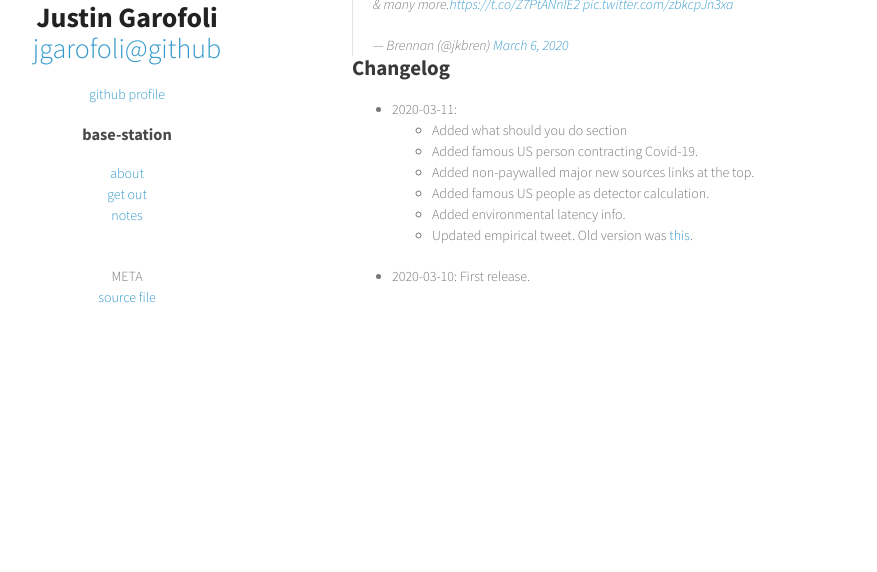
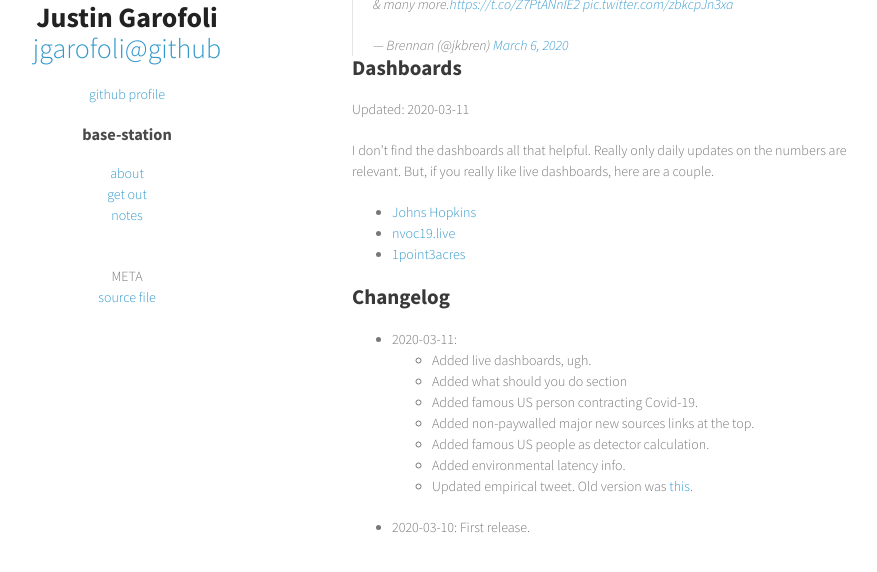
Before and after one commit to jgarofoli/jgarofoli.github.io, a Jekyll site: the page built from covid19/index.md, in a window 1280 px wide and 900 px high, scrolled down 2130 px, cut to the strip 292-864 px from the top of the window. Shown: the whole strip, without its empty margins (218-1095 px from the left). Built offline with Jekyll 4.4.1, drawn with Linux system fonts in a browser that asks for light colours; comment, search, counter and statistics services are not loaded; before the commit the page ends 2779 px from its top, so only the background shows below that.

Commit message:
Add live dashboards

```diff
--- a/covid19/index.md
+++ b/covid19/index.md
@@ -73,10 +73,21 @@ and the thread that the caution is about:
 
 <blockquote class="twitter-tweet"><p lang="en" dir="ltr">These scientists haven&#39;t slept in weeks as they worked to get this paper out. Such an important and timely contribution to our understanding of <a href="https://twitter.com/hashtag/COVID19?src=hash&amp;ref_src=twsrc%5Etfw">#COVID19</a>.<br><br>Led by a team at <a href="https://twitter.com/NUnetsi?ref_src=twsrc%5Etfw">@NUnetsi</a> incl. <a href="https://twitter.com/alexvespi?ref_src=twsrc%5Etfw">@alexvespi</a> <a href="https://twitter.com/mattk7?ref_src=twsrc%5Etfw">@mattk7</a> <a href="https://twitter.com/jessicadavis_?ref_src=twsrc%5Etfw">@jessicadavis_</a> <a href="https://twitter.com/apastorepiontti?ref_src=twsrc%5Etfw">@apastorepiontti</a> &amp; many more.<a href="https://t.co/Z7PtANnIE2">https://t.co/Z7PtANnIE2</a> <a href="https://t.co/zbkcpJn3xa">pic.twitter.com/zbkcpJn3xa</a></p>&mdash; Brennan (@jkbren) <a href="https://twitter.com/jkbren/status/1235981833755492353?ref_src=twsrc%5Etfw">March 6, 2020</a></blockquote> <script async src="https://platform.twitter.com/widgets.js" charset="utf-8"></script>
 
+## Dashboards
+
+Updated: 2020-03-11
+
+I don't find the dashboards all that helpful. Really only daily updates on the numbers are relevant. But, if you really like live dashboards, here are a couple.
+
+*  [Johns Hopkins](https://gisanddata.maps.arcgis.com/apps/opsdashboard/index.html)
+*  [nvoc19.live](https://ncov2019.live)
+*  [1point3acres](https://coronavirus.1point3acres.com/en)
+
 
 ## Changelog
 
 *  2020-03-11:
+   *  Added live dashboards, ugh.
    *  Added what should you do section
    *  Added famous US person contracting Covid-19.
    *  Added non-paywalled major new sources links at the top.
```
